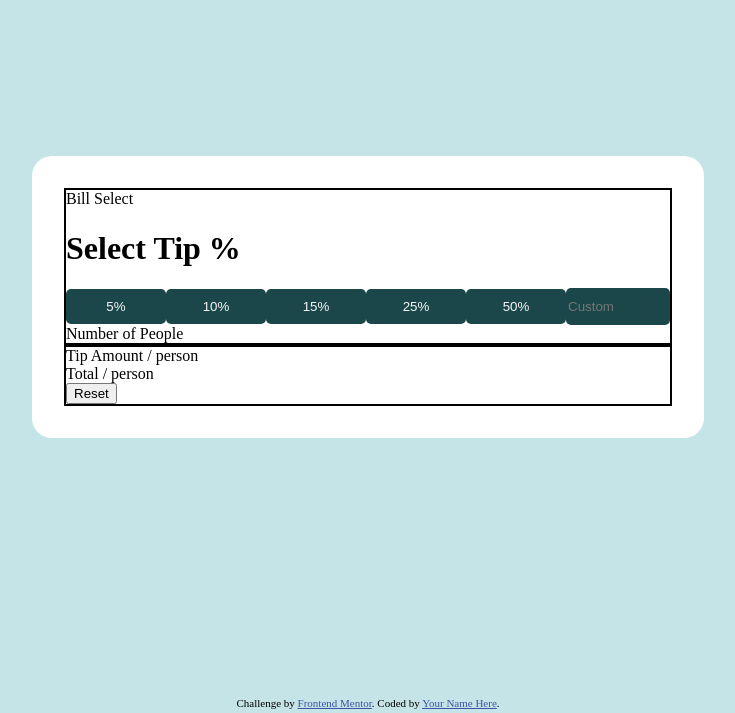
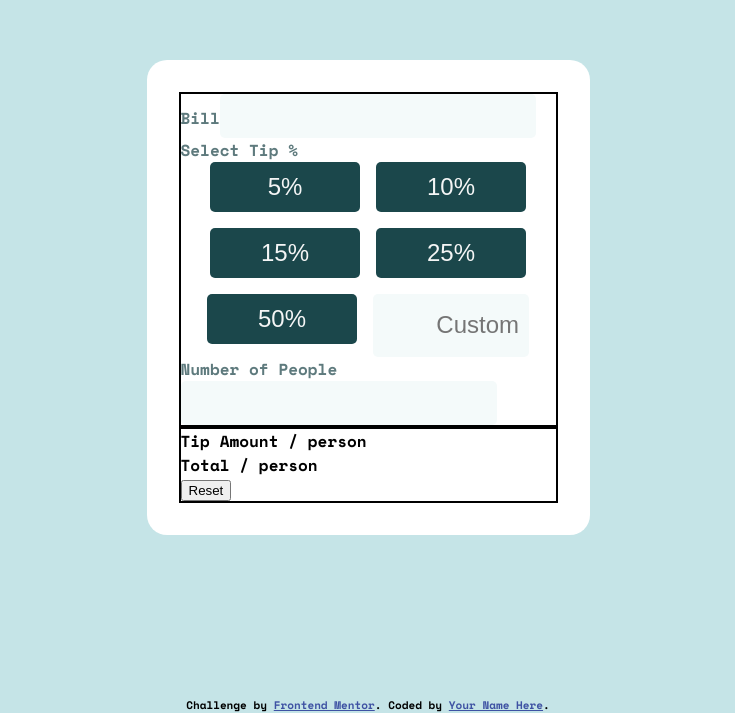
Before and after one commit to jkremers79/tip-calculator-app, a React (Vite) app: page / in a window 1280 px wide. Shown: the part 103-816 px from the top of the page, without its empty margins (272-1007 px from the left). Built offline with nearby package versions, Linux system fonts and the light colour scheme.

Commit message:
added styling to input component

```diff
--- a/index.html
+++ b/index.html
@@ -8,6 +8,12 @@
       sizes="32x32"
       href="./assets/images/favicon-32x32.png"
     />
+    <link rel="preconnect" href="https://fonts.googleapis.com" />
+    <link rel="preconnect" href="https://fonts.gstatic.com" crossorigin />
+    <link
+      href="https://fonts.googleapis.com/css2?family=Space+Mono:ital,wght@0,400;0,700;1,400;1,700&display=swap"
+      rel="stylesheet"
+    />
     <meta name="viewport" content="width=device-width, initial-scale=1.0" />
     <title>Frontend Mentor | Tip calculator app</title>
   </head>
--- a/src/components/Input.jsx
+++ b/src/components/Input.jsx
@@ -1,26 +1,43 @@
 import "./css/input.css";
 import { TipButton } from "./ui/TipButton";
+import { UserInput } from "./ui/UserInput";
 
 export const Input = () => {
   return (
     <>
       <div className="input_wrapper">
         <div className="bill"></div>
-        Bill Select
-        <div className="tip"></div>
-        <h1>Select Tip %</h1>
-        <TipButton description="5%" />
-        <TipButton description="10%" />
-        <TipButton description="15%" />
-        <TipButton description="25%" />
-        <TipButton description="50%" />
-        <input
-          className="custom_tip"
-          placeholder="Custom"
-          type="number"
-        ></input>
-        <div className="people">Number of People</div>
+        <span className="header_tag">Bill</span>
+        <UserInput />
+        <div className="select_tip">
+          <span className="header_tag">Select Tip %</span>
+          <div className="buttons_wrapper">
+            <TipButton description="5%" />
+            <TipButton description="10%" />
+            <TipButton description="15%" />
+            <TipButton description="25%" />
+            <TipButton description="50%" />
+            <input className="custom_tip" placeholder="Custom"></input>
+          </div>
+        </div>
+        <div className="people">
+          <span className="header_tag"> Number of People</span>
+          <UserInput />
+        </div>
       </div>
     </>
   );
 };
+
+// ### Primary
+
+// - Strong cyan: hsl(172, 67%, 45%)
+
+// ### Neutral
+
+// - Very dark cyan: hsl(183, 100%, 15%)
+// - Dark grayish cyan: hsl(186, 14%, 43%)
+// - Grayish cyan: hsl(184, 14%, 56%)
+// - Light grayish cyan: hsl(185, 41%, 84%)
+// - Very light grayish cyan: hsl(189, 41%, 97%)
+// - White: hsl(0, 0%, 100%)
--- a/src/components/css/input.css
+++ b/src/components/css/input.css
@@ -1,12 +1,38 @@
 .input_wrapper {
   border: 2px solid black;
+  width: 375px;
+}
+
+input {
+  font-size: 1.5rem;
+  border: none;
+  text-align: right;
+  border-radius: 5px;
+  background-color: hsl(189, 41%, 97%);
+  color: hsl(183, 100%, 15%);
+  width: 80%;
+  padding: 0.5rem;
 }
 
 .custom_tip {
-  background-color: hsl(185, 47%, 20%);
+  font-size: 1.5rem;
+  text-align: right;
+  padding-right: 10px;
+  background-color: hsl(189, 41%, 97%);
+  color: hsl(186, 14%, 43%);
   border: none;
   border-radius: 5px;
-  color: hsl(180, 5%, 96%);
-  width: 100px;
-  height: 35px;
+  width: 138px;
+  height: 47px;
 }
+
+span.header_tag {
+  color: hsl(186, 14%, 43%);
+}
+
+.buttons_wrapper {
+  display: flex;
+  gap: 1rem;
+  justify-content: center;
+  flex-wrap: wrap;
+}
--- /dev/null
+++ b/src/components/ui/UserInput.jsx
@@ -0,0 +1,5 @@
+import "./userInput.css";
+
+export const UserInput = () => {
+  return <input className="user_input"></input>;
+};
--- a/src/components/ui/tipButton.css
+++ b/src/components/ui/tipButton.css
@@ -1,8 +1,9 @@
 .tip_button {
+  font-size: 1.5rem;
   background-color: hsl(185, 47%, 20%);
   border: none;
   border-radius: 5px;
   color: hsl(180, 5%, 96%);
-  width: 100px;
-  height: 35px;
+  width: 150px;
+  height: 50px;
 }
--- /dev/null
+++ b/src/components/ui/userInput.css
@@ -0,0 +1,14 @@
+.user_input {
+  font-size: 1.5rem;
+  border: none;
+  text-align: right;
+  border-radius: 5px;
+  background-color: hsl(189, 41%, 97%);
+  color: hsl(183, 100%, 15%);
+  width: 80%;
+  padding: 0.5rem;
+}
+
+.user_input:focus {
+  outline: none;
+}
--- a/src/index.css
+++ b/src/index.css
@@ -1,4 +1,7 @@
 body {
+  font-family: "Space Mono", monospace;
+  font-weight: 700;
+  font-style: normal;
   margin: 0;
   padding: 0;
   background-color: hsl(185, 41%, 84%);
```
